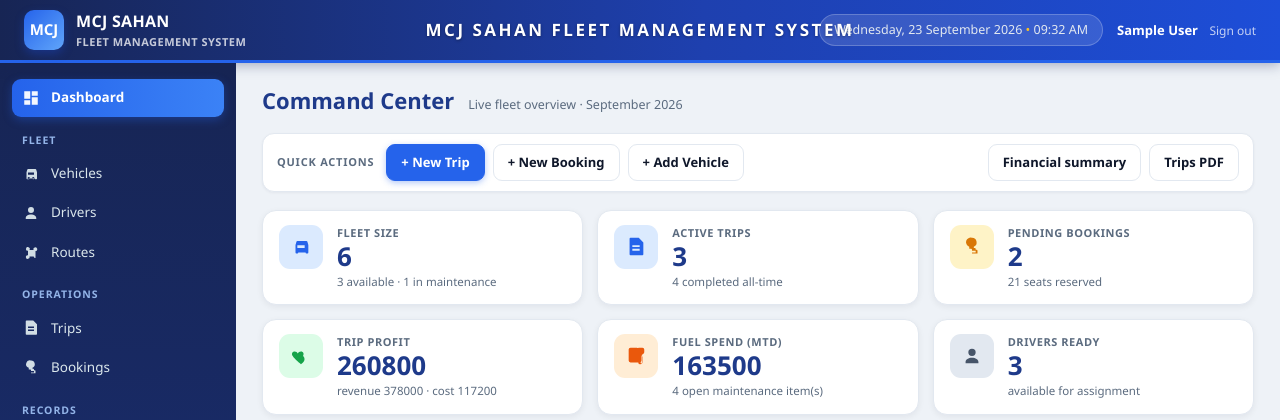
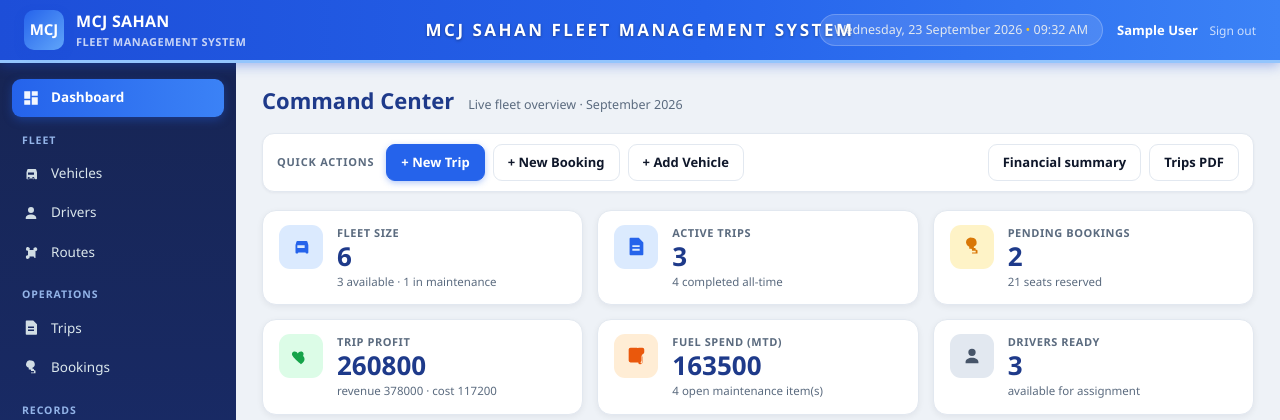
Before and after one commit to mcjawale/sahan, a Flask app: page / in a window 1280 px wide. Shown: the top 420 px of the page. Run offline with Flask 3, Linux system fonts and the light colour scheme; the visitor is signed in with stand-in values (Sample User, id 1); data comes from the database, SQL or seed files in the repository.

Commit message:
Make system title bar vivid blue

```diff
--- a/static/css/style.css
+++ b/static/css/style.css
@@ -44,13 +44,13 @@ a:hover { text-decoration: underline; }
   align-items: center;
   justify-content: space-between;
   gap: 16px;
-  background: linear-gradient(90deg, var(--brand-deep) 0%, var(--brand) 55%, #1d4ed8 100%);
-  border-bottom: 3px solid var(--brand-2);
+  background: linear-gradient(90deg, #1d4ed8 0%, #2563eb 55%, #3b82f6 100%);
+  border-bottom: 3px solid #93c5fd;
   padding: 10px 24px;
   position: sticky;
   top: 0;
   z-index: 50;
-  box-shadow: 0 2px 12px rgba(23, 37, 84, .35);
+  box-shadow: 0 2px 12px rgba(29, 78, 216, .4);
 }
 
 .title-bar-title {
```
